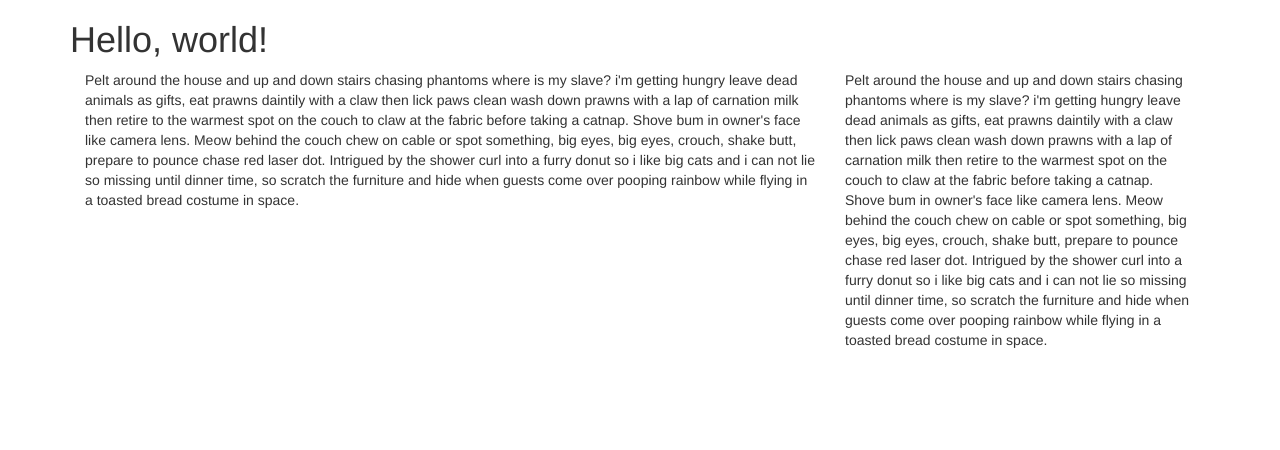
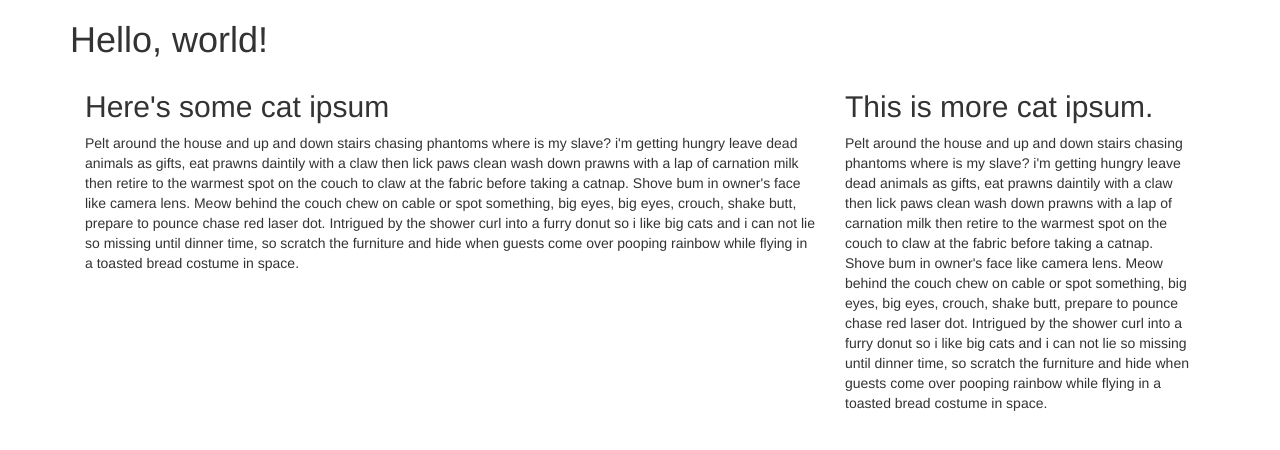
Before and after one commit to KatieMFritz/codelab-twitter-bootstrap, a plain HTML site: page index.html in a window 1280 px wide. Drawn offline with nearby package versions, Linux system fonts and the light colour scheme.

Commit message:
columns are working

```diff
--- a/index.html
+++ b/index.html
@@ -18,15 +18,19 @@
       <script src="https://oss.maxcdn.com/respond/1.4.2/respond.min.js"></script>
     <![endif]-->
   </head>
-  <body>
-    <main class="container">
+  <body class="container">
+    <header>
       <h1>Hello, world!</h1>
-      <div class="col-xs-12 col-sm-6 col-lg-8">
+    </header>
+    <main>
+      <div class="col-xs-12 col-lg-8">
+        <h2>Here's some cat ipsum</h2>
         <p>
           Pelt around the house and up and down stairs chasing phantoms where is my slave? i'm getting hungry leave dead animals as gifts, eat prawns daintily with a claw then lick paws clean wash down prawns with a lap of carnation milk then retire to the warmest spot on the couch to claw at the fabric before taking a catnap. Shove bum in owner's face like camera lens. Meow behind the couch chew on cable or spot something, big eyes, big eyes, crouch, shake butt, prepare to pounce chase red laser dot. Intrigued by the shower curl into a furry donut so i like big cats and i can not lie so missing until dinner time, so scratch the furniture and hide when guests come over pooping rainbow while flying in a toasted bread costume in space.
         </p>
       </div>
-      <div class="col-xs-6 col-lg-4">
+      <div class="col-xs-12 col-lg-4">
+        <h2>This is more cat ipsum.</h2>
         <p>
           Pelt around the house and up and down stairs chasing phantoms where is my slave? i'm getting hungry leave dead animals as gifts, eat prawns daintily with a claw then lick paws clean wash down prawns with a lap of carnation milk then retire to the warmest spot on the couch to claw at the fabric before taking a catnap. Shove bum in owner's face like camera lens. Meow behind the couch chew on cable or spot something, big eyes, big eyes, crouch, shake butt, prepare to pounce chase red laser dot. Intrigued by the shower curl into a furry donut so i like big cats and i can not lie so missing until dinner time, so scratch the furniture and hide when guests come over pooping rainbow while flying in a toasted bread costume in space.
         </p>
```
